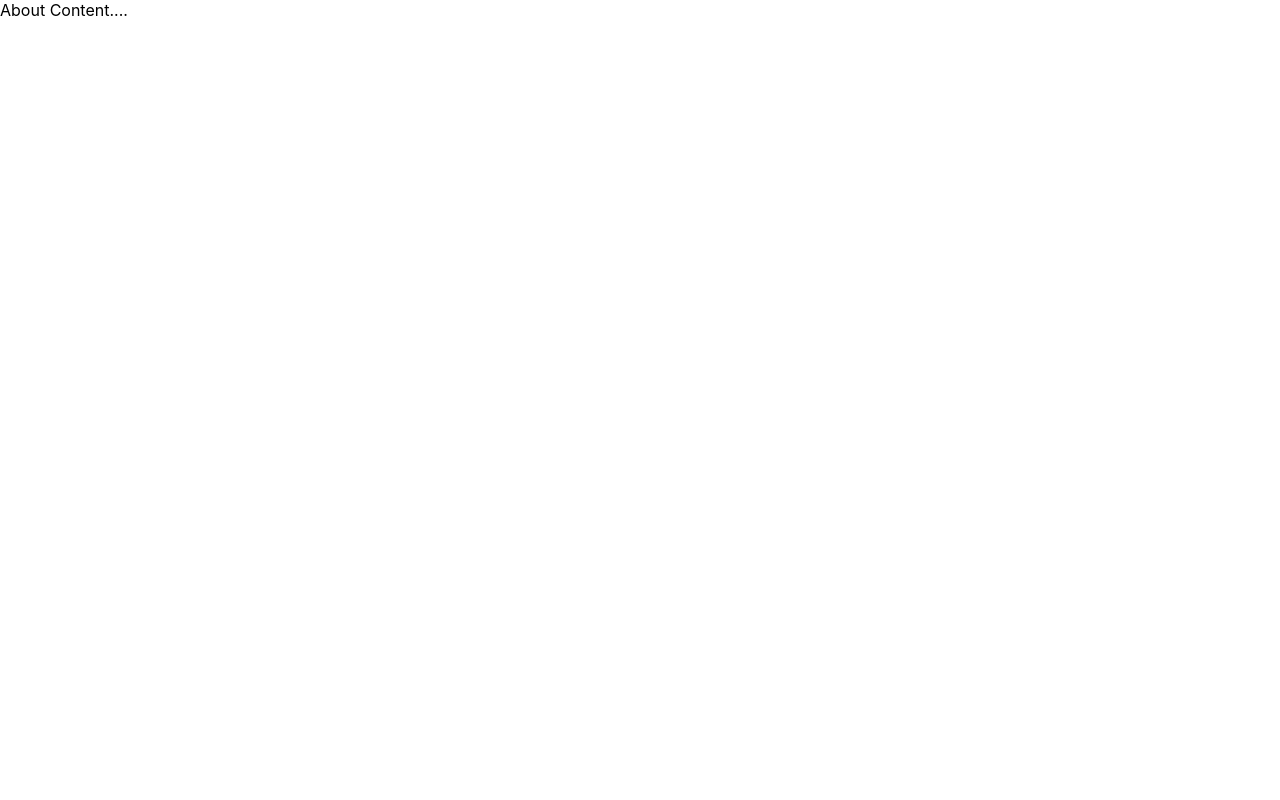
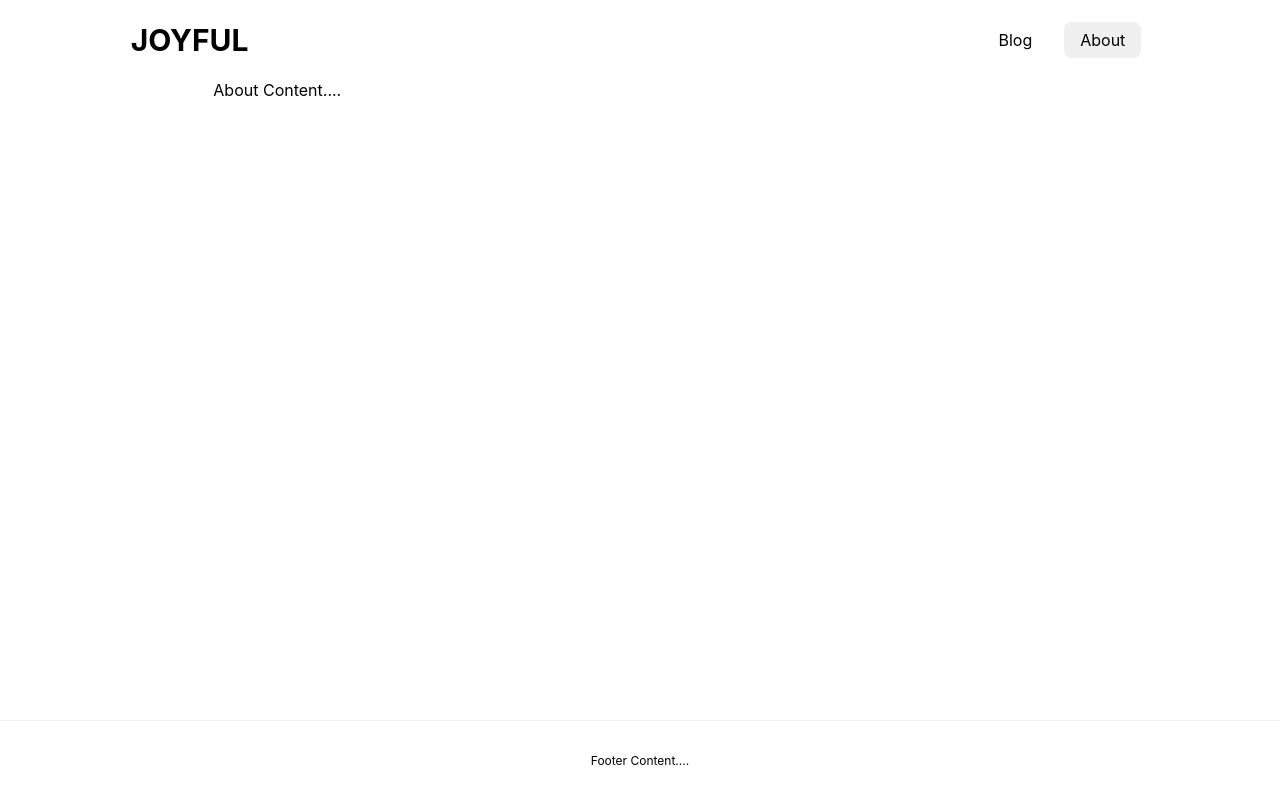
Before and after one commit to lidaze/web-site, a Next.js app: page /about in a window 1280 px wide. Built offline with nearby package versions, Linux system fonts and the light colour scheme.

Commit message:
refactor: 结构组件完善

```diff
--- a/pages/_app.js
+++ b/pages/_app.js
@@ -1,7 +1,18 @@
-import '../styles/globals.css'
+import "../styles/globals.css";
+import styles from "../styles/App.module.scss";
+import Header from "../components/Header";
+import Footer from "../components/Footer";
 
 function MyApp({ Component, pageProps }) {
-  return <Component {...pageProps} />
+  return (
+    <div className={styles.container}>
+      <Header />
+      <div className={styles.content}>
+        <Component {...pageProps} />
+      </div>
+      <Footer />
+    </div>
+  );
 }
 
-export default MyApp
+export default MyApp;
```
Also changed, not shown: pages/index.js (+5 -11 lines).
